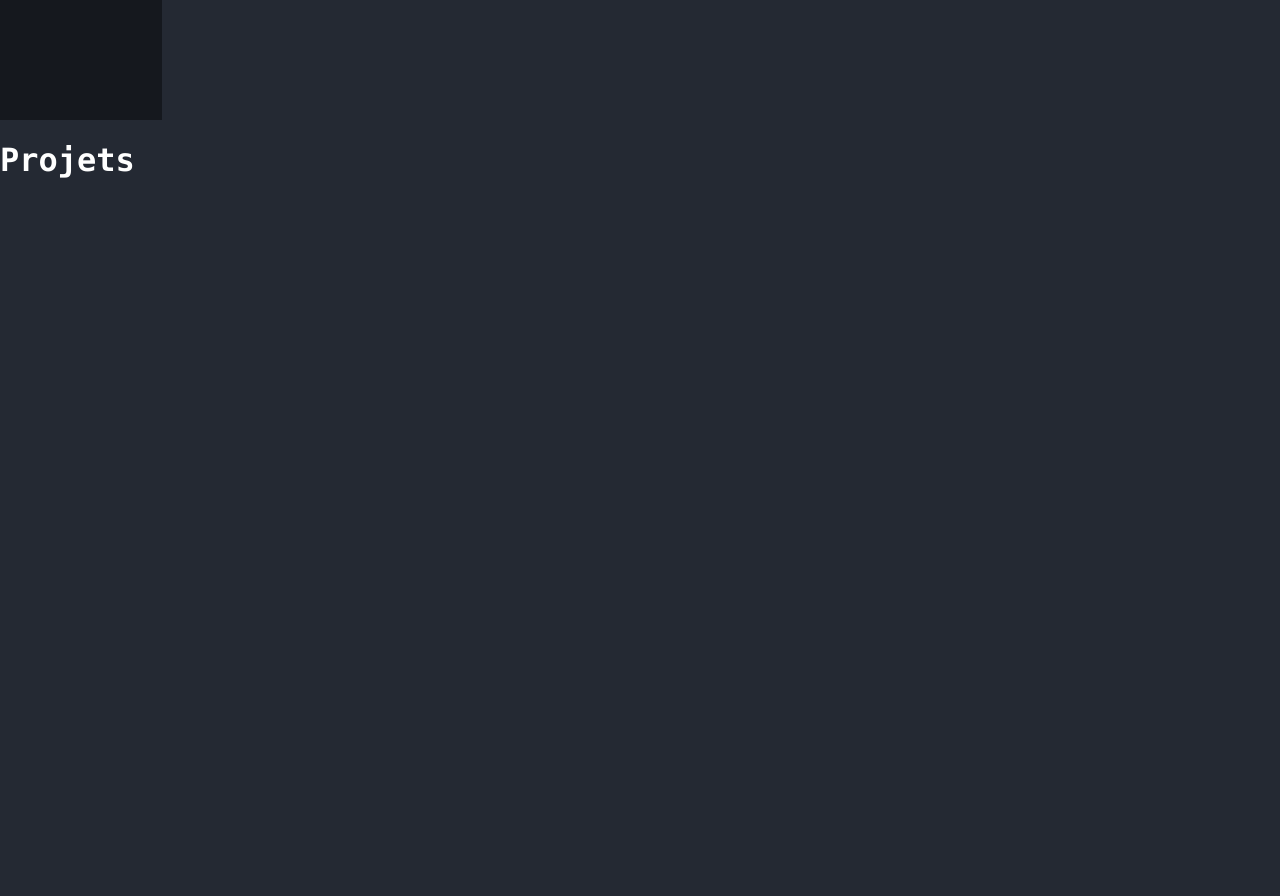
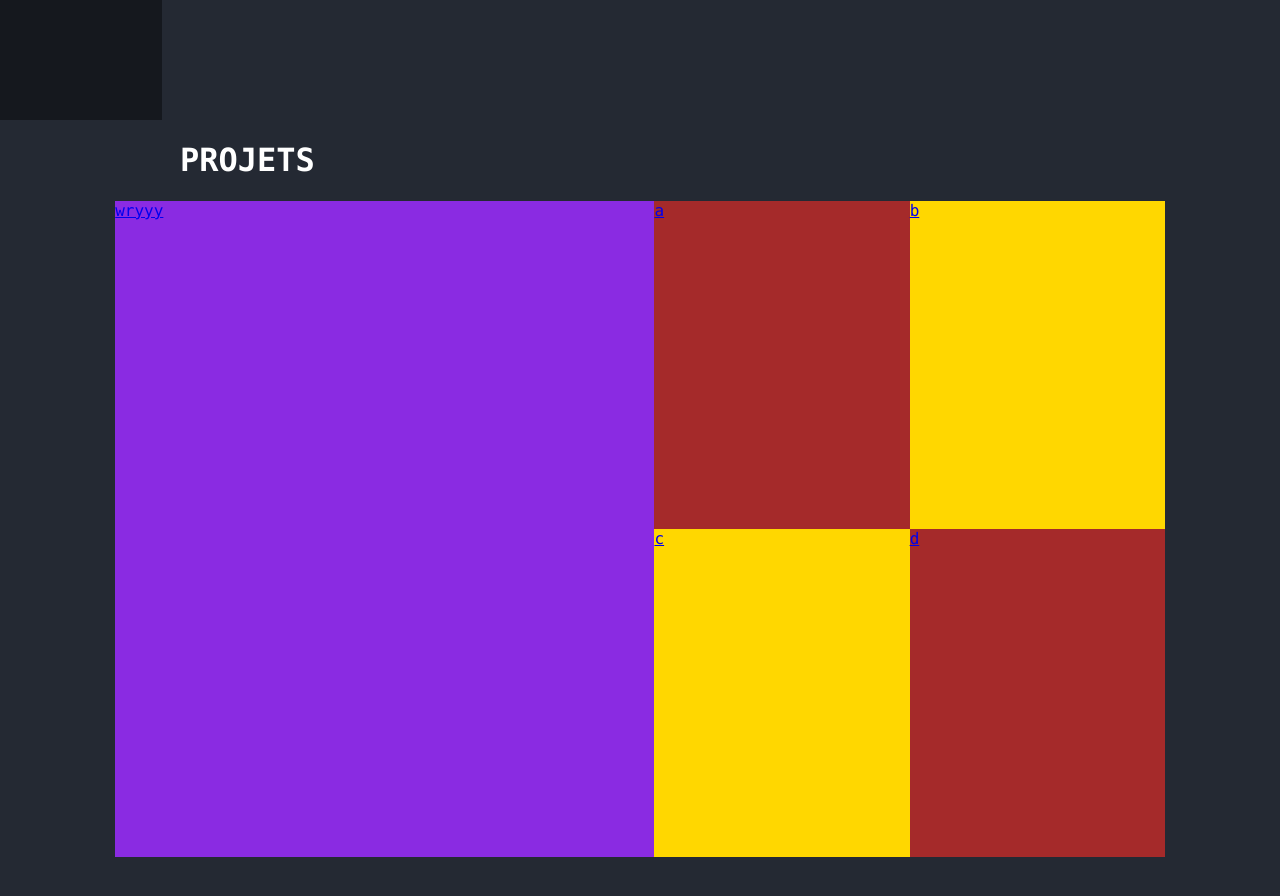
Before and after one commit to kalutdx/portfolio, a plain HTML site: page index.html in a window 1280 px wide. Shown: the part 680-1576 px from the top of the page. Drawn offline with Linux system fonts and the light colour scheme.

Commit message:
Updated projects layout

```diff
--- a/css/generic.css
+++ b/css/generic.css
@@ -3,9 +3,20 @@
     --main-color:rgb(236,76,86);
     --darker:rgba(0,0,0,0.4);
     --much-darker:rgba(0,0,0,0.7);
+
     scroll-behavior: smooth;
 }
 
 .highlight{
     color:var(--main-color);
 }
+
+.title{
+    align-self:flex-start;
+    font-size:32px;
+    text-transform: uppercase;
+}
+
+.margin{
+    margin-left:180px;
+}
--- a/css/index.css
+++ b/css/index.css
@@ -31,7 +31,6 @@ body{
     flex-direction: column;
     align-items: flex-end;
     padding:5px;
-    margin-left:180px;
 }
 
 .hero *{
@@ -106,7 +105,7 @@ body{
     height:30px;
 }
 
-/*About*/
+/*Projects*/
 
 .retex-wrapper{
     margin:0;
@@ -114,4 +113,32 @@ body{
     width:100vw;
     height:100vh;
     color:white;
+    display: flex;
+    flex-direction: column;
+    align-items: center;
 }
+
+.retex-grid{
+    width:82vw;
+    height:82vh;
+    display:flex;
+}
+
+.highlighted-project{
+    background-color: blueviolet;
+    flex-grow:1;
+}
+
+.other-retex{
+    flex-grow:1;
+    display: grid;
+    grid-template-columns: repeat(2, 1fr);
+    grid-template-rows: repeat(2, 1fr);
+    grid-column-gap: 0px;
+    grid-row-gap: 0px;
+    background-color:gold;
+}
+
+.other-retex a:first-child, .other-retex a:last-child{
+    background-color: brown;
+}
--- a/index.html
+++ b/index.html
@@ -9,31 +9,33 @@
 </head>
 <body>
     <div class="hero-wrapper" id="hero">
-        <div class="hero">
+        <div class="hero margin">
             <h2>Je m'appelle</h2>
             <h1 class="highlight">Nils Durieux</h1>
-            <h2>et je suis <div class="highlight">Développeur Full Stack</div></h2>
+            <h2>et je suis <span class="highlight">Développeur Full Stack</span></h2>
         </div>
         <div class="menu">
             <ul>
-                <li><a href="#hero">À propos</a></li>
+                <li><a href="#">À propos</a></li>
                 <li><a href="#">Compétences</a></li>
                 <li><a href="#retex">Projets</a></li>
                 <li><a href="#">Contacts</a></li>
             </ul>
             <div class="icon-links-section">
-                <a href="https://github.com/kalutdx" id="github-icon" target="_blank"><img src="assets/icons/github-mark-white.png"></a>
+                <a href="https://github.com/kalutdx" id="github-icon" target="_blank"><img src="assets/icons/github-mark-white.png" alt="github icon"></a>
             </div>
         </div>
     </div>
     <div class="retex-wrapper" id="retex">
-        <h1 class="title-right">Projets</h1>
+        <h1 class="title margin">Projets</h1>
         <div class="retex-grid">
-            <a href="#"></a>
-            <a href="#"></a>
-            <a href="#"></a>
-            <a href="#"></a>
-            <a href="#"></a>
+            <a href="#" class="highlighted-project">wryyy</a>
+            <div class="other-retex">
+                <a href="#">a</a>
+                <a href="#">b</a>
+                <a href="#">c</a>
+                <a href="#">d</a>
+            </div>
         </div>
     </div>
 </body>
```
